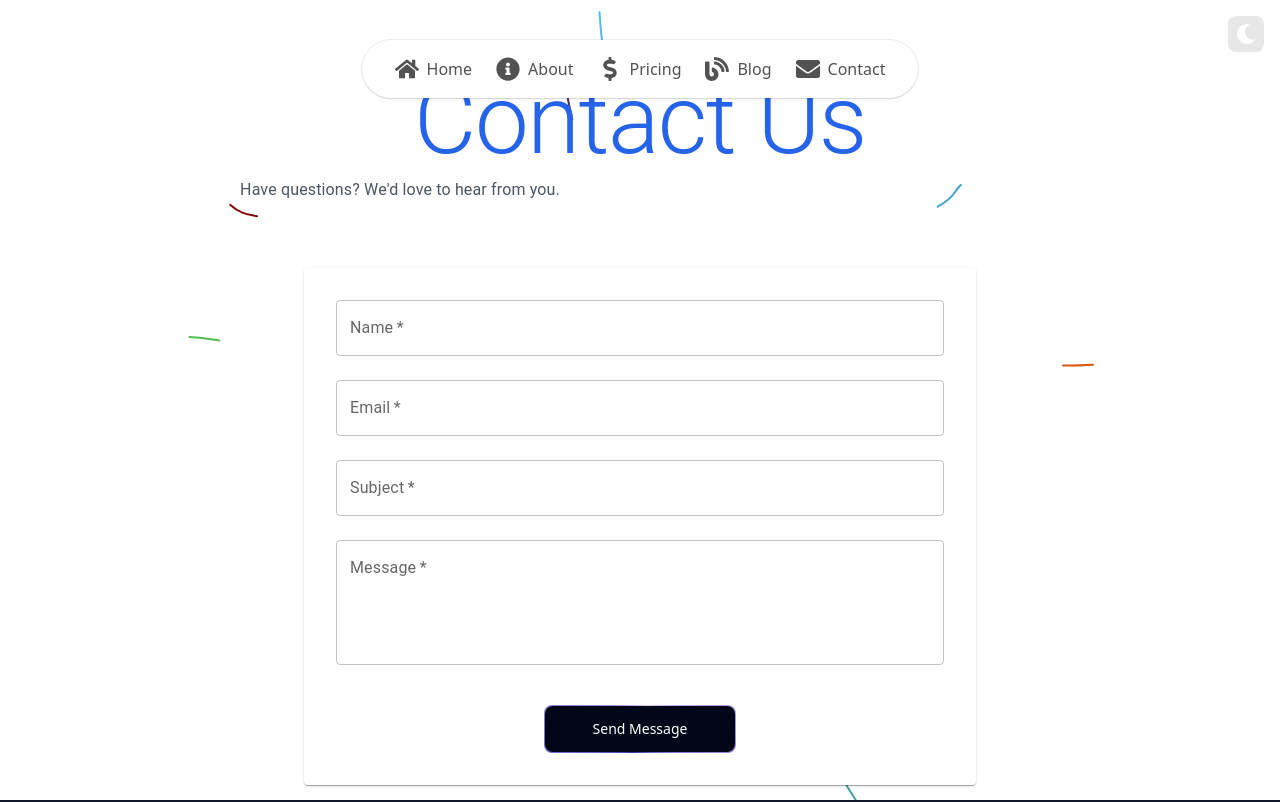
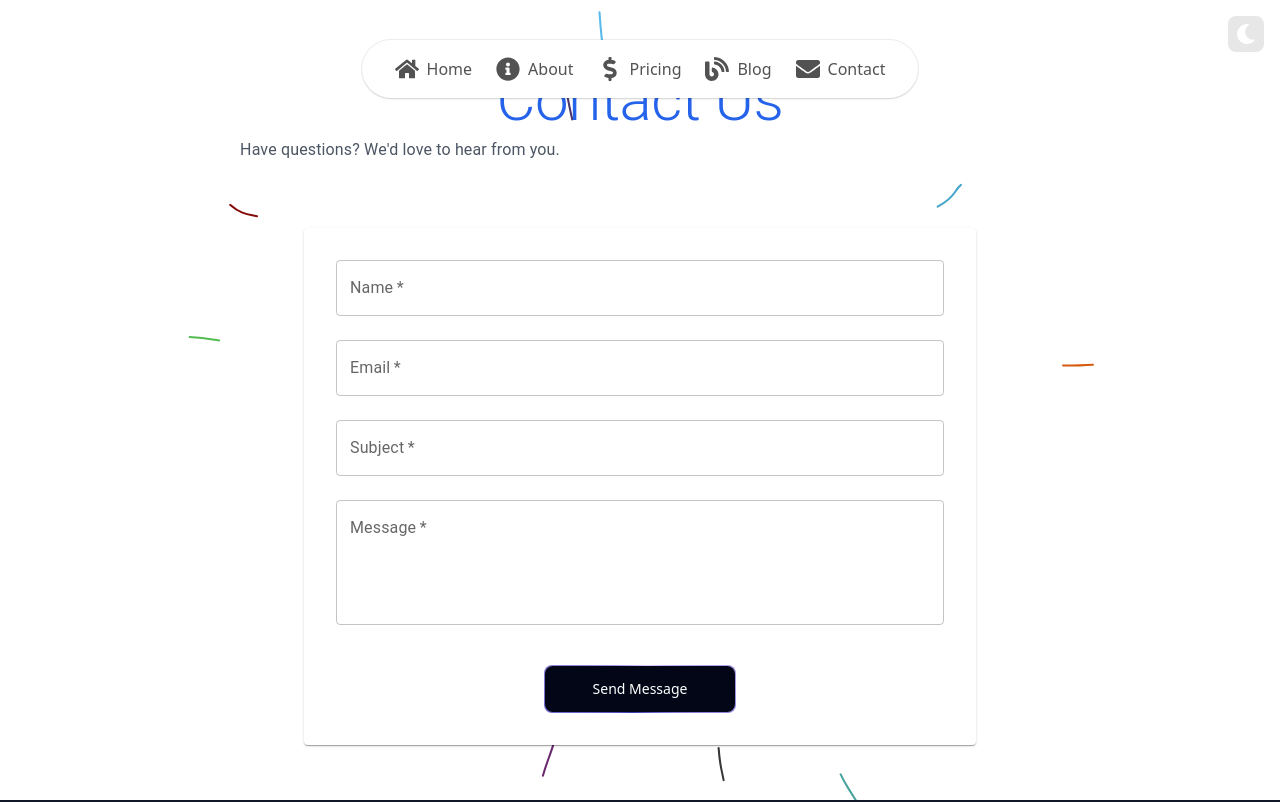
Before and after one commit to lekakenycollins8/TutorsHub, a Next.js app in the folder frontend/tutorshub/: page /contact in a window 1280 px wide. Shown: the top 802 px of the page. Built offline with nearby package versions, Linux system fonts and the light colour scheme.

Commit message:
Update ContactPage title to h2 and add Netlify configuration for deployment

```diff
--- a/frontend/tutorshub/app/contact/page.tsx
+++ b/frontend/tutorshub/app/contact/page.tsx
@@ -12,7 +12,7 @@ export default function ContactPage() {
           <Container maxWidth="lg">
             <div className="text-center mb-16">
               <Typography
-                variant="h1"
+                variant="h2"
                 className="text-4xl md:text-5xl mt-5 font-bold mb-4 bg-clip-text text-transparent bg-gradient-to-r from-blue-600 to-blue-600"
               >
                 Contact Us
```
Also changed, not shown: 1 other file (tests, documents, lock files or other folders).
